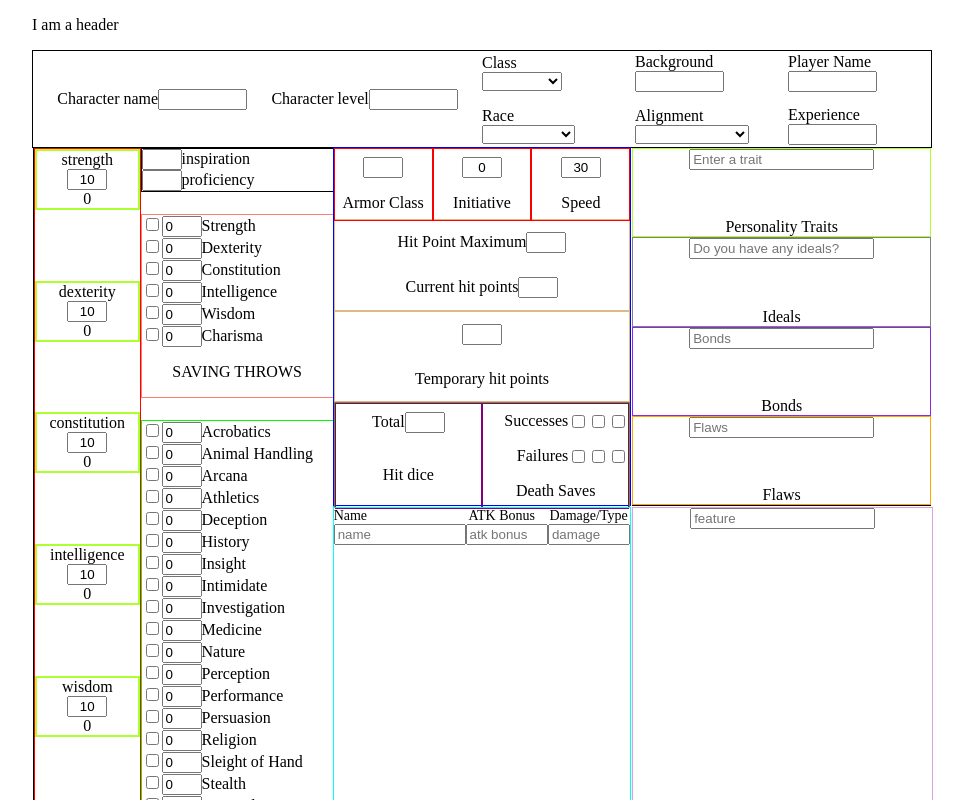
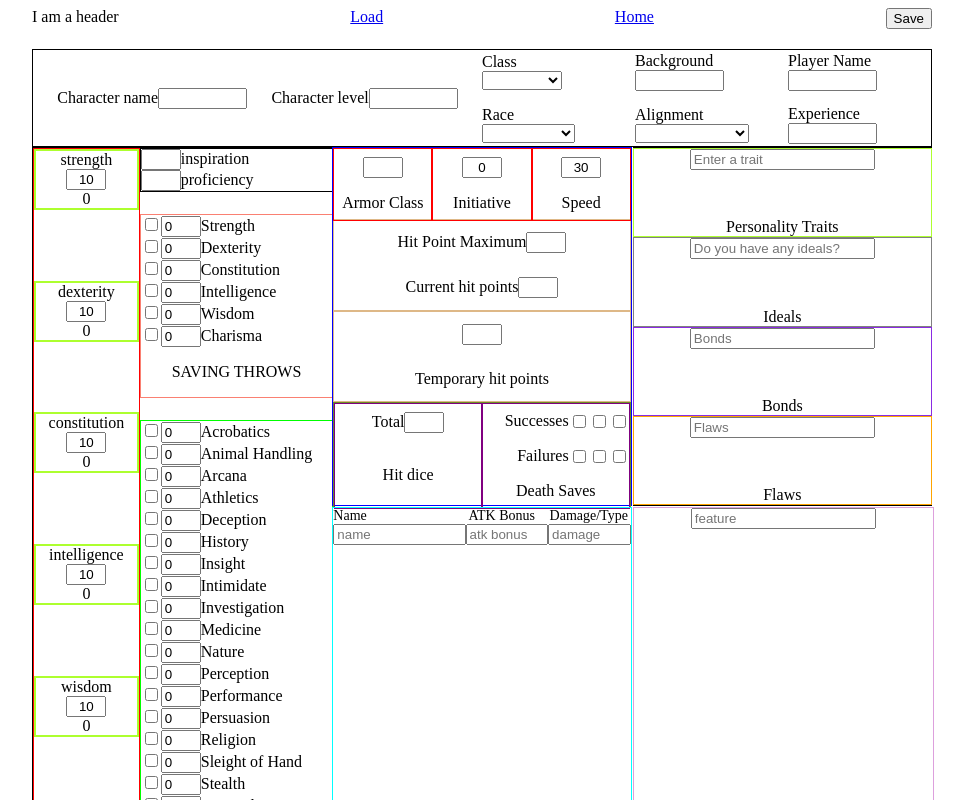
Before and after one commit to PavelVysh/dndCharGenerator, a React (Create React App) app: page / in a window 1280 px wide. Shown: the top 800 px of the page, without its empty margins (158-1123 px from the left). Built offline with nearby package versions, Linux system fonts and the light colour scheme.

Commit message:
added Switch for diff page render

```diff
--- a/package.json
+++ b/package.json
@@ -8,6 +8,7 @@
     "@testing-library/user-event": "^13.5.0",
     "react": "^18.2.0",
     "react-dom": "^18.2.0",
+    "react-router-dom": "^6.14.1",
     "react-scripts": "5.0.1",
     "web-vitals": "^2.1.4"
   },
--- a/public/styles.css
+++ b/public/styles.css
@@ -47,7 +47,8 @@
 }
 
 .wrapper {
-    height: 100%;
+    height: 6rem;
+    border: 1px solid black;
 }
 
 .main {
@@ -252,7 +253,10 @@ input[type="number"] {
     height: 100%;
 }
 .attacks {
-
+    display: flex;
+    align-items: center;
+    flex-direction: column;
+    position: relative;
     border: 1px solid aqua;
 }
 .weapon {
@@ -288,3 +292,8 @@ input[type="number"] {
     float: left;
     display: inline;
 }
+.header-div {
+    display: flex;
+    justify-content: space-between;
+    padding-bottom: 20px;
+}
--- a/src/components/charCreation.jsx
+++ b/src/components/charCreation.jsx
@@ -1,7 +1,8 @@
 import React, { useState, createContext } from "react";
-import CharCreationHeader from "./charCreationComponents/charCreationHeader";
-import CharCreationMain from "./charCreationComponents/charCreationMain";
+import { BrowserRouter as Router, Routes, Route } from "react-router-dom";
+import LoadChar from "./charCreationComponents/loadChar/loadChar";
 import Header from "./header";
+import CharCreationContainer from "./charCreationConteiner";
 
 export const CharCreationContext = createContext();
 
@@ -28,17 +29,17 @@ function CharCreation() {
         setCharClass
     };
 
-    return <div>
-        <CharCreationContext.Provider value={contextValue}>
-            <div>
+    return (
+        <Router>
+            <CharCreationContext.Provider value={contextValue}>
                 <Header />
-            </div>
-            <div className="char-create container">
-                <CharCreationHeader />
-                <CharCreationMain />
-            </div>
-        </CharCreationContext.Provider>
-    </div>;
+                <Routes>
+                    <Route exact path="/" element={<CharCreationContainer />} />
+                    <Route exact path="/load" element={<LoadChar />} />
+                </Routes>
+            </CharCreationContext.Provider>
+        </Router>
+    );
 }
 
 export default CharCreation;
--- a/src/components/charCreationComponents/attacks.jsx
+++ b/src/components/charCreationComponents/attacks.jsx
@@ -41,6 +41,7 @@ function Attacks() {
                 </div>
             </div>)
         })}
+        <p className="center zero-margin">Attacks & Spellcasting</p>
     </div>
 }
 
--- /dev/null
+++ b/src/components/charCreationComponents/headerparts/save.jsx
@@ -0,0 +1,13 @@
+import React from "react";
+
+function saveCharacter() {
+    console.log("char saved");
+}
+
+function Save() {
+    return <div>
+        <button onClick={saveCharacter}>Save</button>
+    </div>
+}
+
+export default Save;
--- /dev/null
+++ b/src/components/charCreationComponents/loadChar/loadChar.jsx
@@ -0,0 +1,7 @@
+import React from "react";
+
+function LoadChar() {
+    return <div className="char-load"><h1>Hello</h1></div>
+}
+
+export default LoadChar;
--- /dev/null
+++ b/src/components/charCreationConteiner.jsx
@@ -0,0 +1,12 @@
+import React from "react";
+import CharCreationHeader from "./charCreationComponents/charCreationHeader";
+import CharCreationMain from "./charCreationComponents/charCreationMain";
+
+function CharCreationContainer() {
+    return <div>
+        <CharCreationHeader />
+        <CharCreationMain />
+    </div>
+}
+
+export default CharCreationContainer;
--- a/src/components/header.jsx
+++ b/src/components/header.jsx
@@ -1,7 +1,13 @@
 import React from "react";
+import Save from "./charCreationComponents/headerparts/save";
 
 function Header() {
-    return <p>I am a header</p>
+    return <div className="header-div">
+        <p className="zero-margin">I am a header</p>
+        <a href="/load">Load</a>
+        <a href="/">Home</a>
+        <Save />
+    </div>
 }
 
 export default Header;
```
Also changed, not shown: 1 other file (tests, documents, lock files or other folders).
